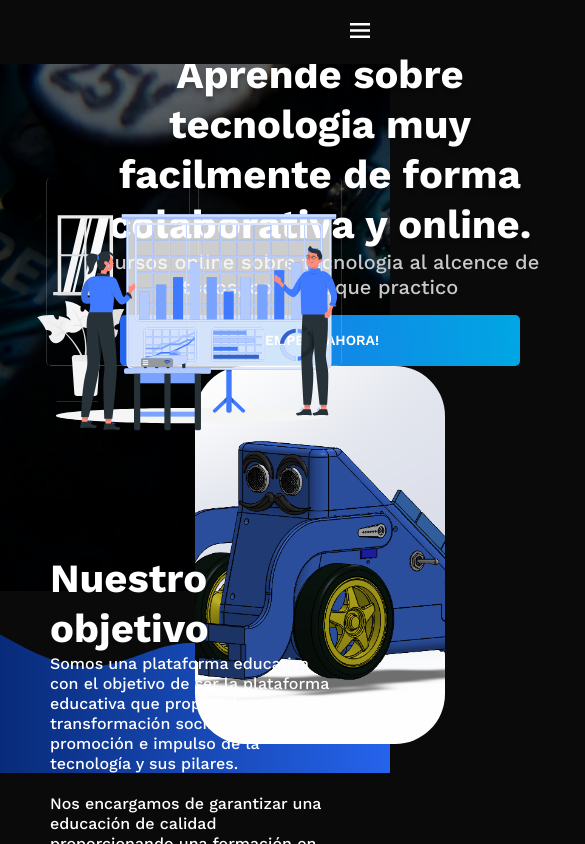
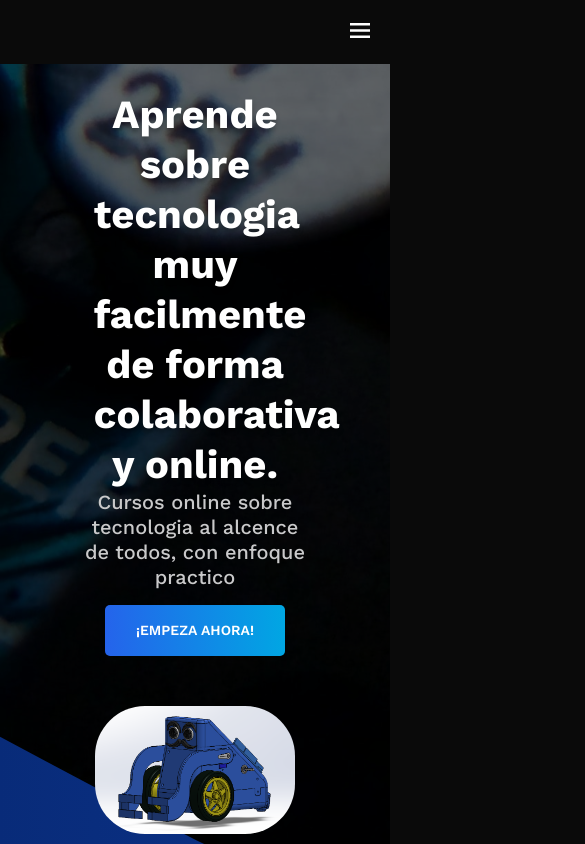
Before and after one commit to InnovativaLab/Pagina-web, a React (Vite) app in the folder PaginaWeb-React/: page / in a window 390 px wide. Shown: the top 844 px of the page, 585 px wide, since content can reach past the window. Built offline with nearby package versions, Linux system fonts and the light colour scheme; the HTML template or start-up script is replaced by a standard one.

Commit message:
Fix responsive design

```diff
--- a/PaginaWeb-React/src/components/MainInicio.tsx
+++ b/PaginaWeb-React/src/components/MainInicio.tsx
@@ -16,7 +16,7 @@ function MainInicio () {
             style={1}
           />
         </div>
-        <img className='' src={FotoRobot} alt='Foto de un robot azul' />
+        <img className='inicioImgRobot' src={FotoRobot} alt='Foto de un robot azul' />
       </div>
     </main>
   )
--- a/PaginaWeb-React/src/pages/Inicio.tsx
+++ b/PaginaWeb-React/src/pages/Inicio.tsx
@@ -15,7 +15,7 @@ function Inicio () {
           <p className='weObjectsText'>Somos una plataforma educativa con el objetivo de ser la plataforma educativa que propicie la transformación social mediante la promoción e impulso de la tecnología y sus pilares. <br /><br />Nos encargamos de garantizar una educación de calidad proporcionando una formación en base tecnológica mediante la utilización de herramientas interactivas con el fin de capacitar a los alumnos en la creación de proyectos autónomos de triple impacto.</p>
         </div>
       </section>
-      <img className='FondoOlas' src={fondoOlas} alt='Olas celestes' />
+      {/*<img className='FondoOlas' src={fondoOlas} alt='Olas celestes' />*/}
     </div>
   )
 }
--- a/PaginaWeb-React/src/pages/styles/Inicio.css
+++ b/PaginaWeb-React/src/pages/styles/Inicio.css
@@ -1,20 +1,12 @@
 .presentation{
-  height: 120vh;
   display: flex;
   flex-direction: column;
-}
-
-.FondoOlas{
-  position:absolute;
-  top: 380px;
-  width: 100%;
-}
-.contenedorFondoOlas{
-  height: 54vh;
+  background-image: url("../../assets/fondoInicio.svg");
+  background-repeat: no-repeat;
+  background-size:cover;
 }
 .weObjects{
   z-index: 100;
-  position: absolute;
   bottom: -250px;
   display: flex;
   color: var(--Blanco);
@@ -26,7 +18,7 @@
 .weObjectsinfo{
   width: 100%;
 }
-.weObjectsTitle{/* Nuestro objetivo */
+.weObjectsTitle{
   font-family: 'Work Sans';
   font-style: normal;
   font-weight: 700;
@@ -40,21 +32,12 @@
   font-size: 20px;
   line-height: 125%;
 }
-.mainInformation h1{
-  font-size: 40px;
-  width: 500px;
-}
 @media screen and (max-width:1300px) {
-  .FondoOlas{
-    top: 600px;
-  }
   .weObjectsSvg{
     width: 350px;
   }
   .weObjects{
-    bottom: -150px;
     padding: 20px 50px;
-    gap: 80px;
   }
   .weObjectsTitle{/* Nuestro objetivo */
     font-size: 40px;
@@ -63,10 +46,12 @@
     font-size: 16px;
   }
 }
-@media screen and (max-width:800px) {
-.weObjects{
-    flex-direction: column;
-}
+@media screen and (max-width:900px) {
+  .weObjects{
+      flex-direction: column;
+      margin: 20px 0;
+      gap: 0;
+  }
 }
 @media screen and (max-width:500px) {
 
--- a/PaginaWeb-React/src/styles/MainInicio.css
+++ b/PaginaWeb-React/src/styles/MainInicio.css
@@ -1,8 +1,4 @@
 .mainInicio{
-    background-image: url("../assets/fondoArduino.png");
-    background-repeat: no-repeat;
-    background-size:cover;
-    height: 70vh;
     width: 100%;
     color: var(--Blanco);
     font-family: 'Work Sans';
@@ -10,16 +6,15 @@
     line-height: 125%;
 }
 .mainContainer{
-    position: absolute;
     display: flex;
     z-index: 10;
     justify-content: center;
     align-items: center;
     padding:110px 170px ;
+    gap: 50px;
 }
 .mainInformation{
-    width: 750px;
-    padding-right: 50px;
+    width: 60%;
 }
 .mainInformation h1{
     font-weight: 700;
@@ -39,8 +34,7 @@
 }
 .mainContainer img{
     border-radius: 50px;
-    width: 50%;
-    height: 478px;
+    width: 40%;
     object-fit: cover;
 }
 
@@ -52,17 +46,15 @@
         padding:50px 70px ;
     }
     .mainInformation {
-        width: 500px;
     }
     .mainInformation h1{
         font-size: 40px;
-        padding-right: 50px;
-    }
-    .mainContainer img{
-        height: 378px;
     }
   }
-  @media screen and (max-width:800px) {
+  @media screen and (max-width:900px) {
+    .mainInicio{
+        padding-top: 40px;
+    }
     .mainContainer{
         flex-direction: column;
       }
@@ -80,9 +72,14 @@
         text-align: center;
         margin: 0;
         padding: 0;
+        width: 90%;
     }
     .mainInformation h1{
         padding-right: 0;
+        width: 90%;
+    }
+    .mainContainer img{
+        width: 80%;
     }
   }
   @media screen and (max-width:500px) {
```
Also changed, not shown: PaginaWeb-React/src/assets/fondoInicio.svg (added), PaginaWeb-React/src/assets/robotAzul.png.
